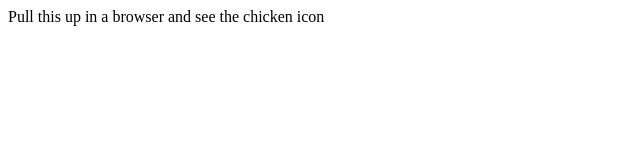
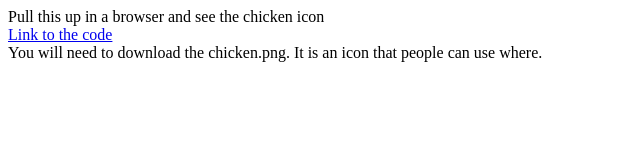
Before and after one commit to Bioinformatics-Surgeon/chickenIcon, a plain HTML site: page index.html in a window 1280 px wide. Shown: the whole page, without its empty margins (0-640 px from the left). Drawn offline with Linux system fonts and the light colour scheme.

Commit message:
adds icon informatio

```diff
--- a/index.html
+++ b/index.html
@@ -11,5 +11,13 @@
     <div class="chicken">
       Pull this up in a browser and see the chicken icon
     </div>
+    <a
+      href="https://github.com/Bioinformatics-Surgeon/chickenIcon/tree/gh-pages"
+      >Link to the code</a
+    >
+    <div>
+      You will need to download the chicken.png. It is an icon that people can
+      use where.
+    </div>
   </body>
 </html>
```
